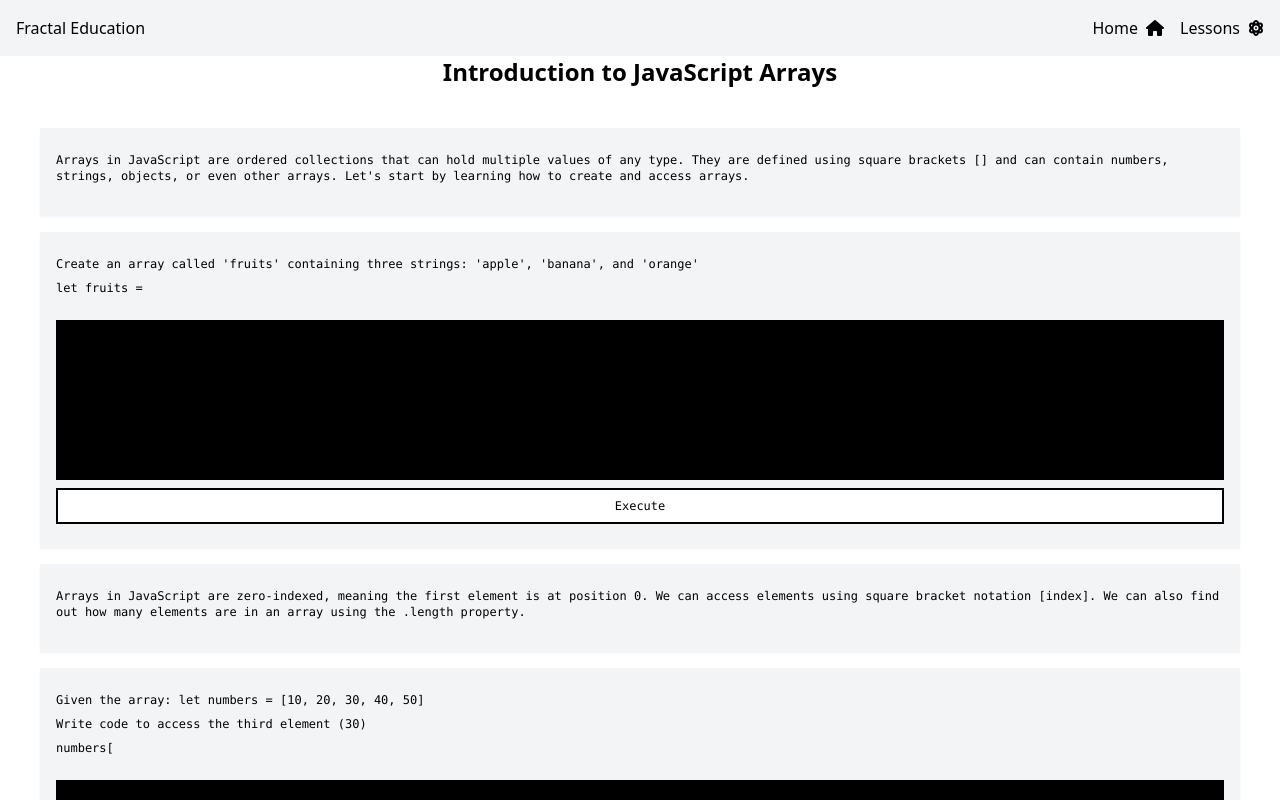
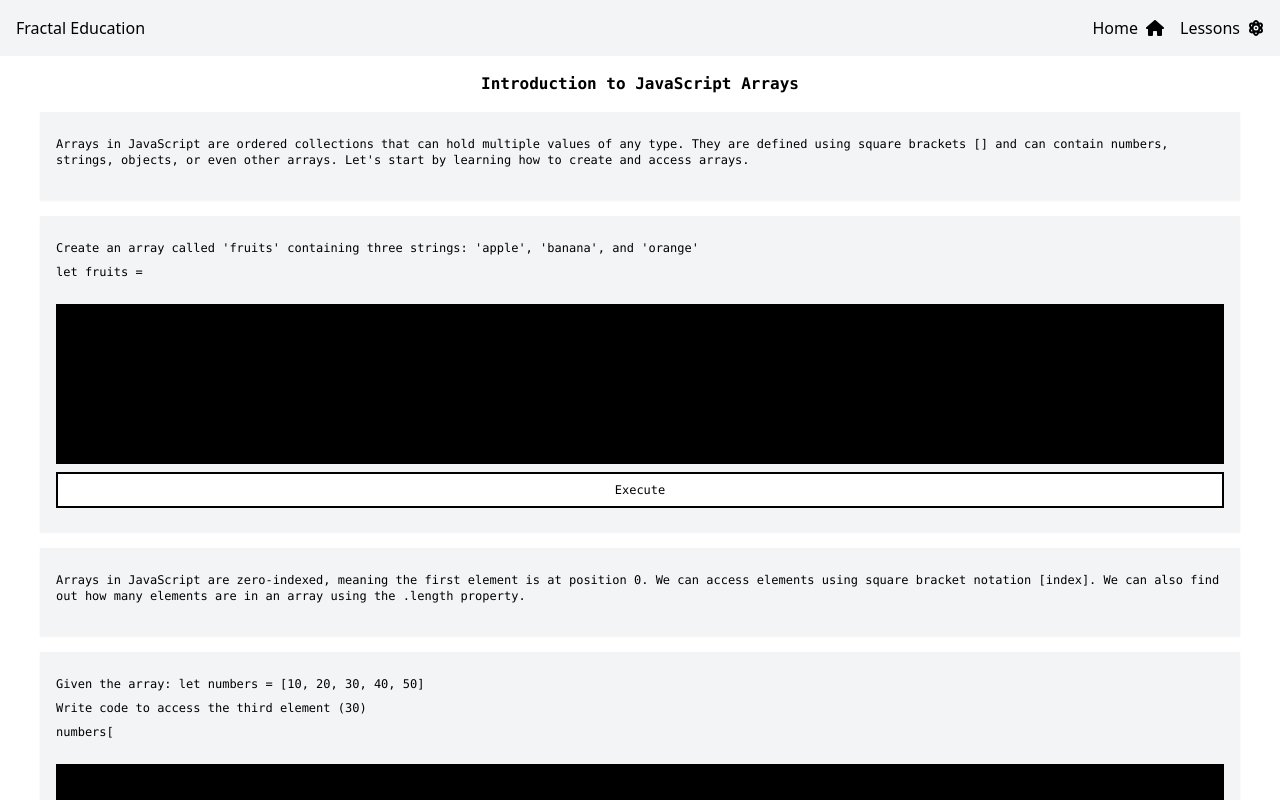
Before and after one commit to fractal-bootcamp/cs-education, a Next.js app in the folder frontend/: page /lessons/js-arrays-101 in a window 1280 px wide. Shown: the top 800 px of the page. Built offline with nearby package versions, Linux system fonts and the light colour scheme.

Commit message:
Added components

```diff
--- a/frontend/src/app/lessons/[slug]/page.tsx
+++ b/frontend/src/app/lessons/[slug]/page.tsx
@@ -6,6 +6,7 @@ import { dummyLessons } from "@/lib/dummyLessons";
 import { useParams } from "next/navigation";
 
 import { submitCode } from "@/lib/submitCode";
+import XPageHeader from "@/components/XPageHeader";
 
 const page = () => {
   const params = useParams();
@@ -15,8 +16,8 @@ const page = () => {
     <div>
       {lesson ? (
         <div>
-          <p className="text-2xl font-bold text-center">{lesson.title}</p>
-          <div className="flex flex-col space-y-4 p-10">
+          <XPageHeader title={lesson.title} />
+          <div className="flex flex-col space-y-4 px-10">
             {lesson.lessonBody.map((block, key) => {
               if (block.type === "text") {
                 return <XBlockText key={key} text={block.content} />;
--- a/frontend/src/components/XPageHeader.tsx
+++ b/frontend/src/components/XPageHeader.tsx
@@ -3,7 +3,7 @@ interface XPageHeaderProps {
 }
 
 const XPageHeader = ({ title }: XPageHeaderProps) => {
-  return <div>{title}</div>;
+  return <div className="w-full text-center p-4 font-mono font-bold">{title}</div>;
 };
 
 export default XPageHeader;
```
Also changed, not shown: 1 other file (tests, documents, lock files or other folders).
